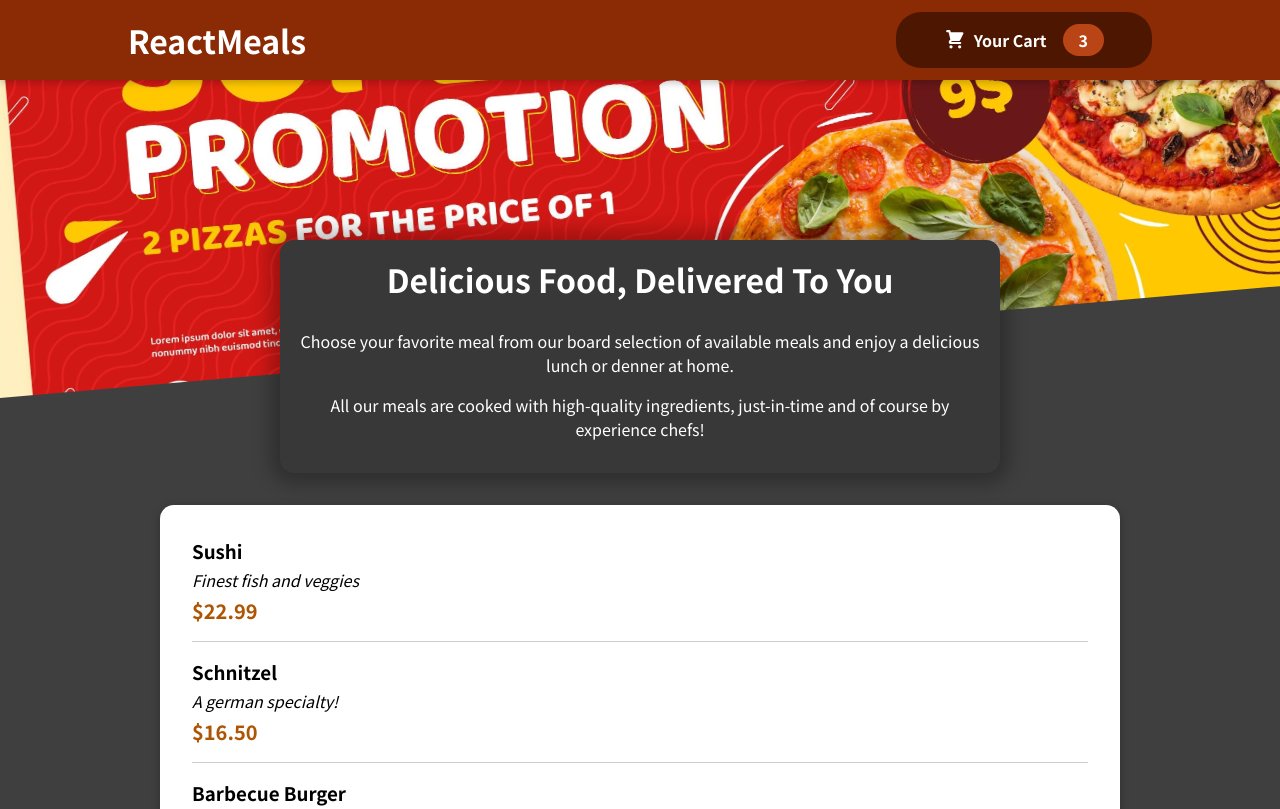
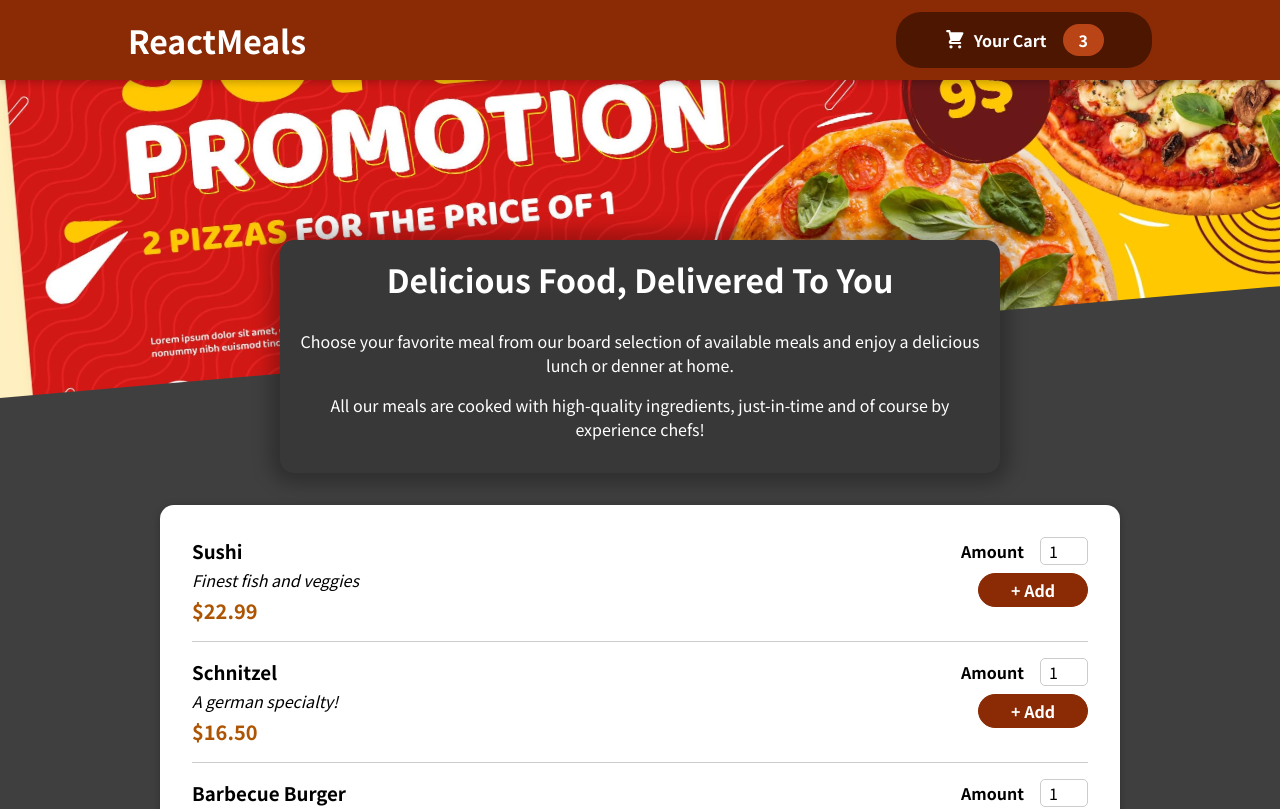
Before and after one commit to 81nilesh/RestaurantApp, a React (Create React App) app: page / in a window 1280 px wide. Shown: the top 809 px of the page. Built offline with nearby package versions, Linux system fonts and the light colour scheme.

Commit message:
commit 6

```diff
--- a/src/components/Meals/MealsItem/MealItem.js
+++ b/src/components/Meals/MealsItem/MealItem.js
@@ -1,4 +1,5 @@
 import React from 'react';
+import MealItemForm from './MealItemForm';
 
 import classes from './MealItem.module.css';
 
@@ -13,7 +14,7 @@
                     <div className={classes.price}>{price}</div>
                 </div>
                 <div>
-
+                    <MealItemForm />
                 </div>
             </li>
         </div>
--- a/src/components/Meals/MealsItem/MealItemForm.js
+++ b/src/components/Meals/MealsItem/MealItemForm.js
@@ -0,0 +1,24 @@
+import React from 'react';
+import Input from '../../UI/Input';
+import classes from './MealItemForm.module.css';
+
+
+const MealItemForm = (props) => {
+    return (
+        <div>
+            <form className={classes.form}>
+                <Input label="Amount" input={{
+                    id: 'amount',
+                    type: 'number',
+                    min: '1',
+                    max: '5',
+                    step: '1',
+                    defaultValue: '1'
+                }} />
+                <button>+ Add</button>
+            </form>
+        </div>
+    );
+};
+
+export default MealItemForm;
--- /dev/null
+++ b/src/components/Meals/MealsItem/MealItemForm.module.css
@@ -0,0 +1,20 @@
+.form {
+    text-align: right;
+}
+
+.form button {
+    font: inherit;
+    cursor: pointer;
+    background-color: #8a2b06;
+    border: 1px solid #8a2b06;
+    color: white;
+    padding: 0.25rem 2rem;
+    border-radius: 20px;
+    font-weight: bold;
+}
+
+.form button:hover,
+.form button:active {
+    background-color: #641e03;
+    border-color: #641e03;
+}
--- /dev/null
+++ b/src/components/UI/Input.js
@@ -0,0 +1,15 @@
+import React from 'react';
+import classes from './Input.module.css'
+
+const Input = (props) => {
+    return (
+        <div>
+            <div className={classes.input}>
+                <label htmlFor={props.input.id}>{props.label}</label>
+                <input {...props.input} />
+            </div>
+        </div>
+    );
+};
+
+export default Input;
--- /dev/null
+++ b/src/components/UI/Input.module.css
@@ -0,0 +1,18 @@
+.input {
+    display: flex;
+    align-items: center;
+    margin-bottom: 0.5rem;
+}
+
+.input label {
+    font-weight: bold;
+    margin-right: 1rem;
+}
+
+.input input {
+    width: 3rem;
+    border-radius: 5px;
+    border: 1px solid #ccc;
+    font: inherit;
+    padding-left: 0.5rem;
+}
```
